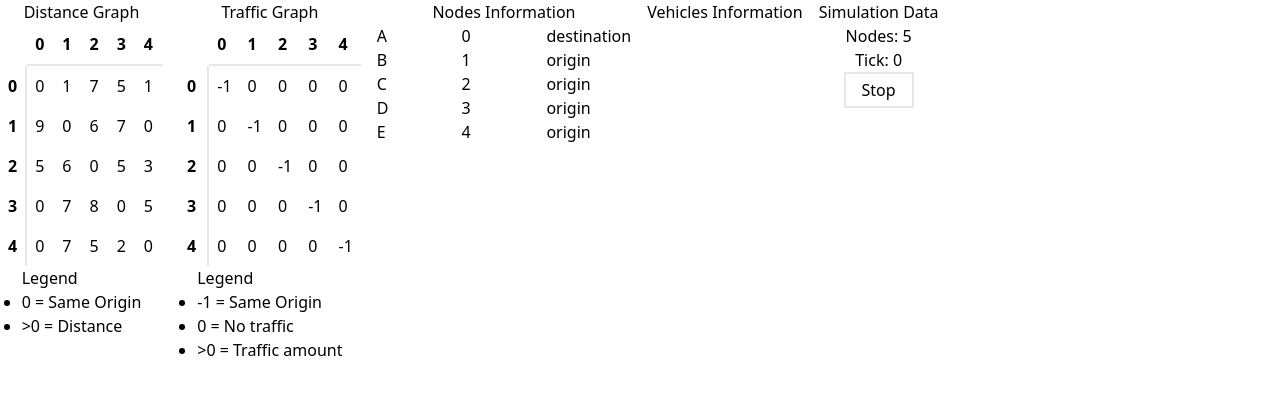
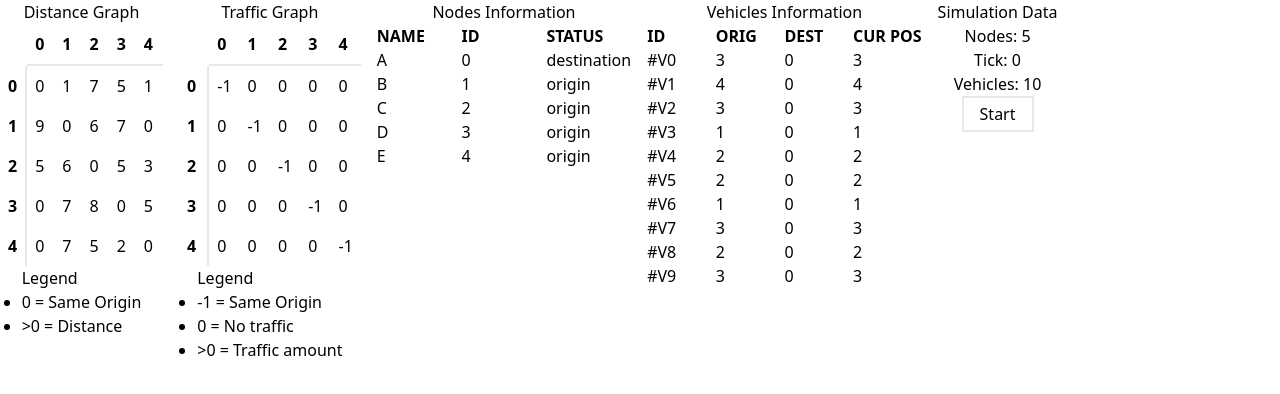
Before and after one commit to scantarbian/shiroko, a Next.js app: page /playground/trafficsim in a window 1280 px wide. Shown: the top 394 px of the page. Built offline with nearby package versions, Linux system fonts and the light colour scheme.

Commit message:
feat: init vehicles

```diff
--- a/app/playground/trafficsim/page.tsx
+++ b/app/playground/trafficsim/page.tsx
@@ -19,6 +19,7 @@ import { useEffect, useState } from "react";
 type Vehicle = {
   origin: number;
   destination: number;
+  position: number;
 };
 
 type NodeInformation = {
@@ -84,11 +85,55 @@ const TrafficSim = () => {
     setNodeInformation(nodeInformationArray);
   };
 
+  const initVehicles = (amount: number) => {
+    // vehicle spawn at origin nodes and go to destination nodes
+    const originNodes = nodeInformation.filter(
+      (node) => node.status === "origin"
+    );
+
+    const destinationNodes = nodeInformation.filter(
+      (node) => node.status === "destination"
+    );
+
+    const vehicleArray: Vehicle[] = Array.from({ length: amount }, () => {
+      const origin =
+        originNodes[Math.floor(Math.random() * originNodes.length)].key;
+      const destination =
+        destinationNodes[Math.floor(Math.random() * destinationNodes.length)]
+          .key;
+      const position = origin;
+
+      return {
+        origin,
+        destination,
+        position,
+      };
+    });
+
+    setVehicles(vehicleArray);
+  };
+
   useEffect(() => {
     initDistanceGraph(nodes);
     initTrafficGraph(nodes);
     initNodeInformation(nodes);
   }, []);
+
+  useEffect(() => {
+    if (nodeInformation.length > 0) {
+      initVehicles(10);
+    }
+  }, [nodeInformation]);
+
+  useEffect(() => {
+    if (isSimulationActive) {
+      const interval = setInterval(() => {
+        setTick((tick) => tick + 1);
+      }, 1000);
+
+      return () => clearInterval(interval);
+    }
+  }, [isSimulationActive]);
 
   const toggleSimulation = () => {
     setIsSimulationActive(!isSimulationActive);
@@ -173,6 +218,9 @@ const TrafficSim = () => {
         <div className="flex flex-col items-center">
           <span>Nodes Information</span>
           <div className="grid grid-cols-3">
+            <span className="font-bold">NAME</span>
+            <span className="font-bold">ID</span>
+            <span className="font-bold">STATUS</span>
             {nodeInformation.map((node) => {
               return (
                 <>
@@ -186,13 +234,30 @@ const TrafficSim = () => {
         </div>
         <div className="flex flex-col items-center">
           <span>Vehicles Information</span>
+          <div className="grid grid-cols-4">
+            <span className="font-bold">ID</span>
+            <span className="font-bold">ORIG</span>
+            <span className="font-bold">DEST</span>
+            <span className="font-bold">CUR POS</span>
+            {vehicles.map((vehicle, i) => {
+              return (
+                <>
+                  <span key={`${i}-i`}>#V{i}</span>
+                  <span key={`${i}-origin`}>{vehicle.origin}</span>
+                  <span key={`${i}-destination`}>{vehicle.destination}</span>
+                  <span key={`${i}-position`}>{vehicle.position}</span>
+                </>
+              );
+            })}
+          </div>
         </div>
         <div className="flex flex-col items-center">
           <span>Simulation Data</span>
           <span>Nodes: {nodes}</span>
           <span>Tick: {tick}</span>
+          <span>Vehicles: {vehicles.length}</span>
           <button className="py-1 px-4 border-2" onClick={toggleSimulation}>
-            <span>{isSimulationActive ? "Start" : "Stop"}</span>
+            <span>{isSimulationActive ? "Stop" : "Start"}</span>
           </button>
         </div>
       </div>
```
